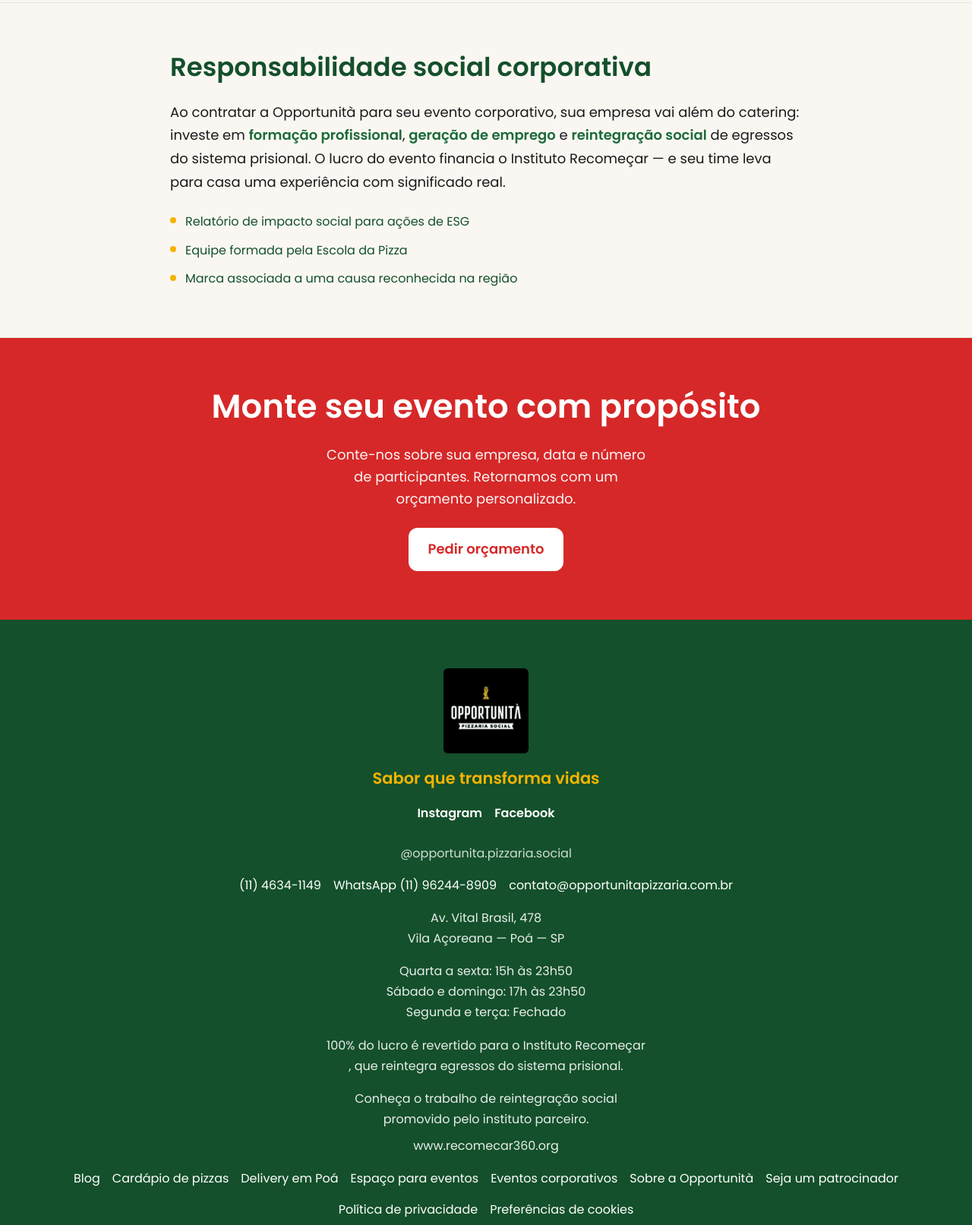
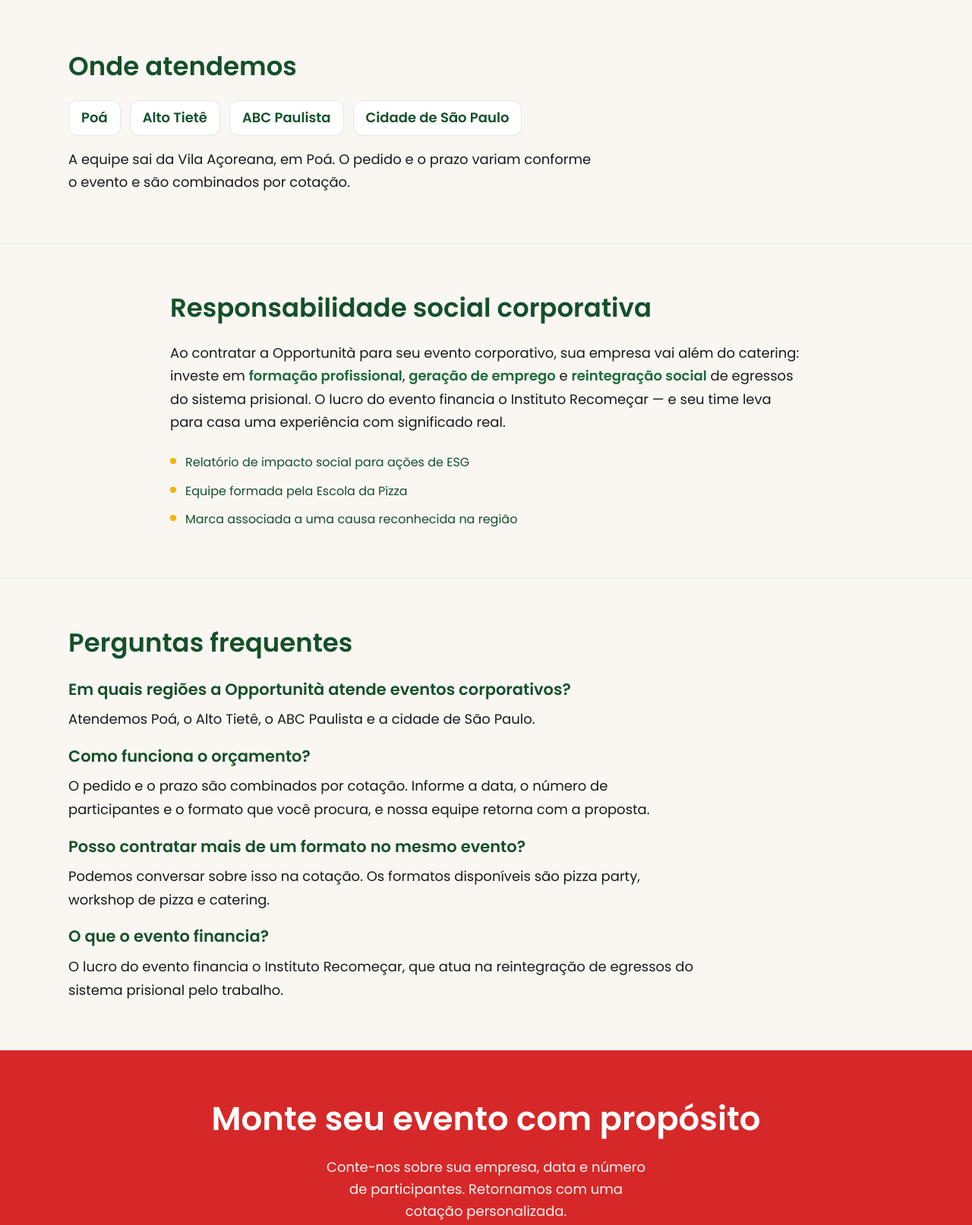
Before and after one commit to sennaricarte/opportunita-pizzaria, an Astro site: page /eventos-corporativos in a window 1280 px wide. Shown: the part 1044-2657 px from the top of the page at 76% size. Built offline with nearby package versions, Linux system fonts and the light colour scheme; Astro itself is replaced by a stand-in of ours.

Commit message:
Eventos corporativos: regiões atendidas, cotação e FAQ; Escola da Pizza: turma mensal
- /eventos-corporativos/: Poá, Alto Tietê, ABC e São Paulo; pedido e prazo por cotação; FAQ; título e descrição novos
- /escola-da-pizza/: FAQ com a turma mensal divulgada a quem se inscreveu pelo formulário
- Informações confirmadas pelo cliente em 16/11/2026

Co-Authored-By: Claude Sonnet 5.5 <noreply@anthropic.com>
Claude-Session: https://claude.ai/code/session_01XKouewUCwC15oovdqvpgCu

```diff
--- a/src/pages/escola-da-pizza.astro
+++ b/src/pages/escola-da-pizza.astro
@@ -180,6 +180,11 @@ const faq = [
     pergunta: 'Como faço para me inscrever?',
     resposta:
       'A inscrição é feita pelo formulário online, seguida de entrevista para conhecer seu perfil e disponibilidade.',
+  },
+  {
+    pergunta: 'Quando abre a próxima turma?',
+    resposta:
+      'Realizamos uma turma por mês. A divulgação das datas é feita para quem já se inscreveu pelo formulário online.',
   },
   {
     pergunta: 'Preciso ter experiência na cozinha?',
--- a/src/pages/eventos-corporativos.astro
+++ b/src/pages/eventos-corporativos.astro
@@ -27,11 +27,39 @@ const servicos = [
     icon: 'catering',
   },
 ] as const;
+
+// Confirmado pelo cliente em 16/11/2026: atendimento em Poá, Alto Tietê, ABC e cidade de São Paulo;
+// pedido mínimo e prazo combinados por cotação. Não publicar valores, mínimos ou prazos fixos.
+const regioes = ['Poá', 'Alto Tietê', 'ABC Paulista', 'Cidade de São Paulo'] as const;
+
+const faq = [
+  {
+    pergunta: 'Em quais regiões a Opportunità atende eventos corporativos?',
+    resposta:
+      'Atendemos Poá, o Alto Tietê, o ABC Paulista e a cidade de São Paulo.',
+  },
+  {
+    pergunta: 'Como funciona o orçamento?',
+    resposta:
+      'O pedido e o prazo são combinados por cotação. Informe a data, o número de participantes e o formato que você procura, e nossa equipe retorna com a proposta.',
+  },
+  {
+    pergunta: 'Posso contratar mais de um formato no mesmo evento?',
+    resposta:
+      'Podemos conversar sobre isso na cotação. Os formatos disponíveis são pizza party, workshop de pizza e catering.',
+  },
+  {
+    pergunta: 'O que o evento financia?',
+    resposta:
+      'O lucro do evento financia o Instituto Recomeçar, que atua na reintegração de egressos do sistema prisional pelo trabalho.',
+  },
+] as const;
 ---
 
 <Base
-  title="Eventos Corporativos em Poá e ABC"
-  description="Pizza party, workshop de team building e catering corporativo em Poá e região do ABC. Eventos com responsabilidade social — cada contratação apoia o Instituto Recomeçar."
+  title="Eventos Corporativos com Pizza | Poá, ABC e São Paulo"
+  appendSiteName={false}
+  description="Pizza party, workshop de team building e catering corporativo em Poá, Alto Tietê, ABC e São Paulo. Cada evento contratado apoia o Instituto Recomeçar."
   breadcrumbs={[
     { name: 'Home', path: '/' },
     { name: 'Eventos Corporativos', path: '/eventos-corporativos/' },
@@ -91,6 +119,19 @@ const servicos = [
     </div>
   </section>
 
+  <section class="regioes" aria-labelledby="regioes-titulo">
+    <div class="container">
+      <h2 id="regioes-titulo" class="section-title">Onde atendemos</h2>
+      <ul class="regioes__lista" role="list">
+        {regioes.map((regiao) => <li>{regiao}</li>)}
+      </ul>
+      <p class="regioes__texto">
+        A equipe sai da Vila Açoreana, em Poá. O pedido e o prazo variam conforme o evento e
+        são combinados por cotação.
+      </p>
+    </div>
+  </section>
+
   <section class="impacto" aria-labelledby="impacto-titulo">
     <div class="container impacto__inner">
       <h2 id="impacto-titulo" class="impacto__title">Responsabilidade social corporativa</h2>
@@ -109,12 +150,28 @@ const servicos = [
     </div>
   </section>
 
+  <section class="faq" aria-labelledby="faq-titulo">
+    <div class="container faq__inner">
+      <h2 id="faq-titulo" class="section-title">Perguntas frequentes</h2>
+      <dl class="faq__lista">
+        {
+          faq.map(({ pergunta, resposta }) => (
+            <div class="faq__item">
+              <dt class="faq__pergunta">{pergunta}</dt>
+              <dd class="faq__resposta">{resposta}</dd>
+            </div>
+          ))
+        }
+      </dl>
+    </div>
+  </section>
+
   <section class="cta" aria-labelledby="cta-titulo">
     <div class="container cta__inner">
       <h2 id="cta-titulo" class="cta__title">Monte seu evento com propósito</h2>
       <p class="cta__text">
-        Conte-nos sobre sua empresa, data e número de participantes. Retornamos com um
-        orçamento personalizado.
+        Conte-nos sobre sua empresa, data e número de participantes. Retornamos com uma
+        cotação personalizada.
       </p>
       <a
         class="btn btn--inverse"
@@ -130,6 +187,56 @@ const servicos = [
 </Base>
 
 <style>
+  .regioes {
+    padding-block: var(--space-8);
+  }
+
+  .regioes__lista {
+    display: flex;
+    flex-wrap: wrap;
+    gap: var(--space-3);
+    margin-top: var(--space-5);
+  }
+
+  .regioes__lista li {
+    padding: var(--space-2) var(--space-4);
+    font-weight: 600;
+    color: var(--verde-escuro);
+    background-color: var(--branco);
+    border: 1px solid rgb(27 107 58 / 15%);
+    border-radius: var(--radius);
+  }
+
+  .regioes__texto {
+    margin-top: var(--space-4);
+    max-width: 62ch;
+    font-size: var(--text-base);
+    line-height: 1.7;
+  }
+
+  .faq {
+    padding-block: var(--space-8);
+  }
+
+  .faq__lista {
+    display: grid;
+    gap: var(--space-4);
+    margin-top: var(--space-5);
+    max-width: 52rem;
+  }
+
+  .faq__pergunta {
+    font-size: var(--text-lg);
+    font-weight: 600;
+    color: var(--verde-escuro);
+  }
+
+  .faq__resposta {
+    margin-top: var(--space-2);
+    font-size: var(--text-base);
+    line-height: 1.7;
+  }
+
   .servicos {
     padding-block: var(--space-8);
   }
```
